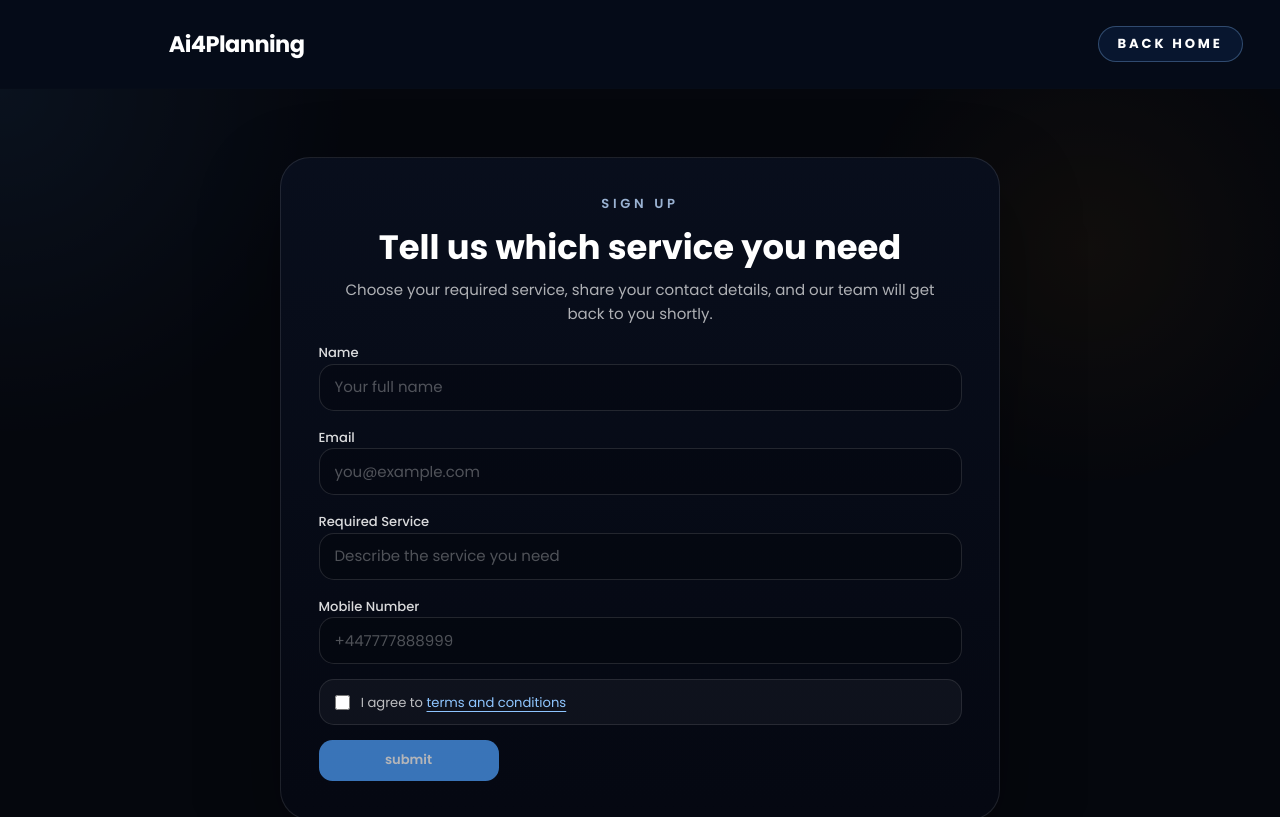
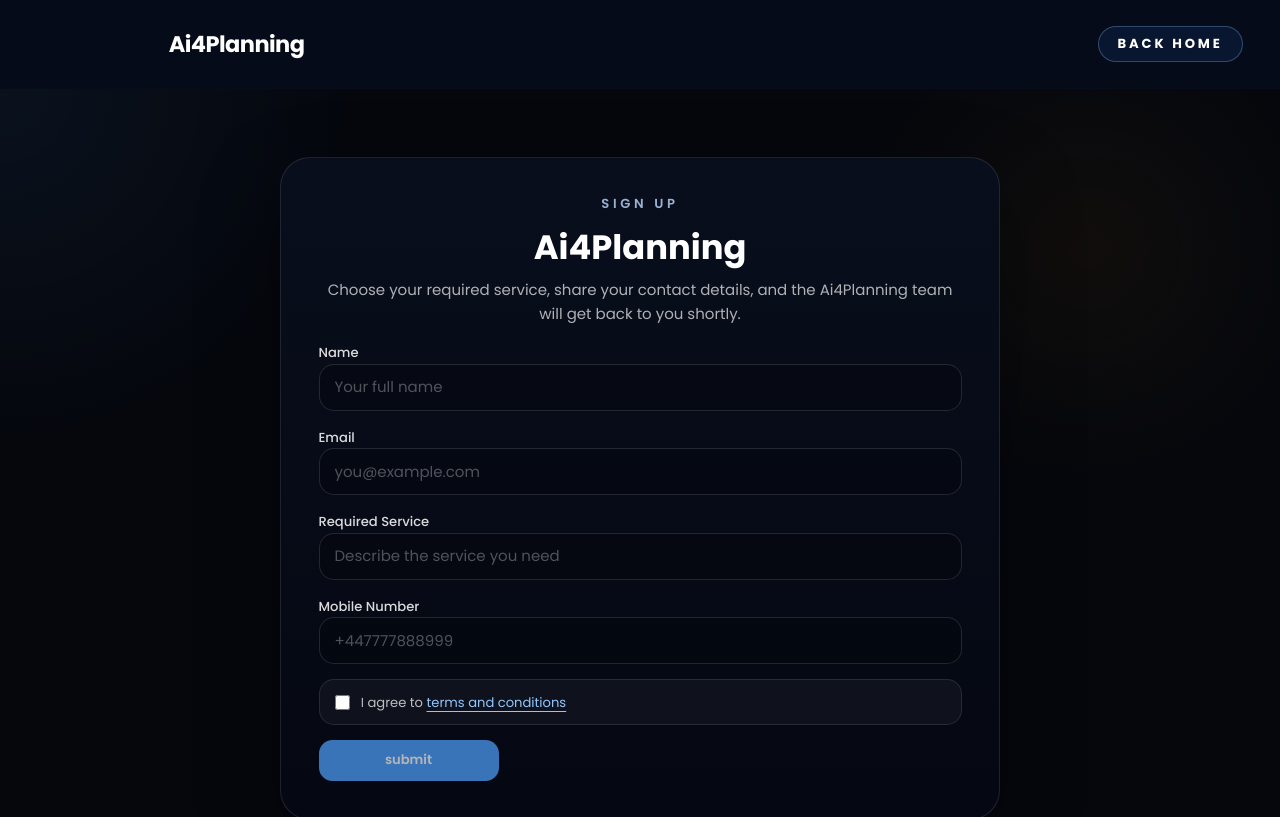
Before and after one commit to ZKai4planning/landingpageforevent, a Next.js app: page /signup in a window 1280 px wide. Shown: the top 817 px of the page. Built offline with nearby package versions, Linux system fonts and the light colour scheme; grey boxes are pictures that could not be loaded.

Commit message:
add the ai4planning in signup page

```diff
--- a/src/app/signup/page.tsx
+++ b/src/app/signup/page.tsx
@@ -10,8 +10,8 @@ export default function SignupPage() {
         <LeadCaptureForm
           sectionId="signup-form"
           eyebrow="Sign Up"
-          title="Tell us which service you need"
-          description="Choose your required service, share your contact details, and our team will get back to you shortly."
+          title="Ai4Planning"
+          description="Choose your required service, share your contact details, and the Ai4Planning team will get back to you shortly."
           showIntro={false}
           singleColumn
         />
--- a/src/components/service-expand-panel.tsx
+++ b/src/components/service-expand-panel.tsx
@@ -640,7 +640,7 @@ const FEATURE_ICON_MAP: Record<string, string> = {
   "integrated planning & construction": "engineering",
   "construction management support": "handyman",
   "programme & delivery coordination": "event",
-  "single-point delivery responsibility": "person_pin_circle",
+
   "curated consultant marketplace": "storefront",
   "task-based consultancy services": "task",
   "flexible project management support": "assignment_ind",
--- a/src/components/services-section.tsx
+++ b/src/components/services-section.tsx
@@ -163,7 +163,7 @@ const services: Service[] = [
       { title: "Integrated planning & construction" },
       { title: "Construction management support" },
       { title: "Programme & delivery coordination" },
-      { title: "Single-point delivery responsibility" },
+
     ],
     cta: "Select & Apply",
     label: "Clients with consented projects ",
```
